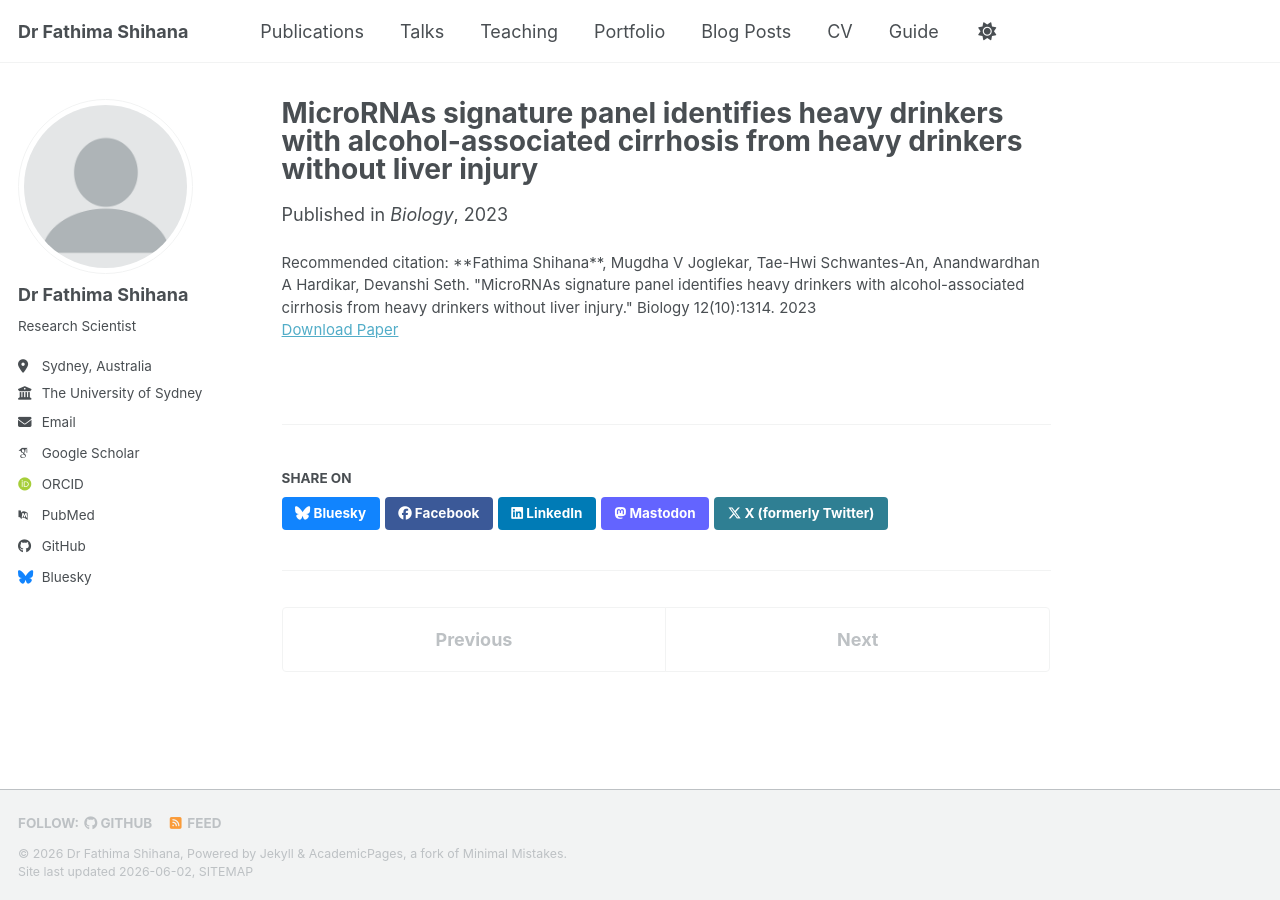
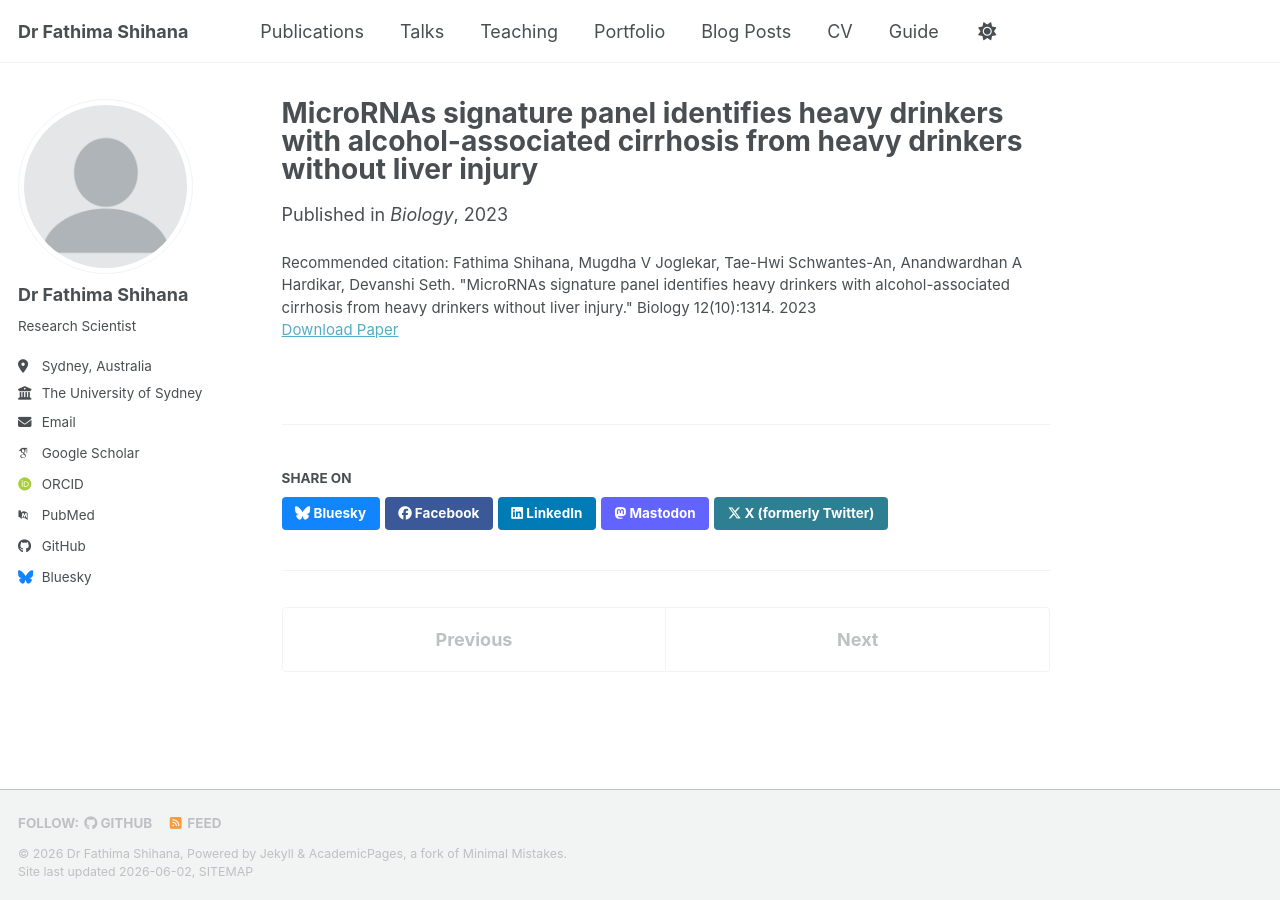
Before and after one commit to fathimashihana/fathimashihana.github.io, a Jekyll site: the page built from _publications/2023-micrornas-signature-panel-identifies-heavy-drinkers-with-alcohol-associated-cirr.md, in a window 1280 px wide. Built offline with Jekyll 4.4.1, drawn with Linux system fonts in a browser that asks for light colours; some web fonts are replaced; a script bundle is joined from its source files by our own code; library files that are not in the unit come from our copies.

```diff
--- a/_publications/2023-micrornas-signature-panel-identifies-heavy-drinkers-with-alcohol-associated-cirr.md
+++ b/_publications/2023-micrornas-signature-panel-identifies-heavy-drinkers-with-alcohol-associated-cirr.md
@@ -8,5 +8,5 @@ venue: "Biology"
 paperurl: ""
 pdfurl: "/files/micrornas-signature-panel-identifies-heavy-drinkers-with-alcohol-associated-cirr.pdf"
 pubmedurl: "https://pubmed.ncbi.nlm.nih.gov/?term=MicroRNAs+signature+panel+identifies+heavy+drinkers+with+alcohol-associated+cirrhosis+from+heavy+drinkers+without+liver+injury"
-citation: "**Fathima Shihana**, Mugdha V Joglekar, Tae-Hwi Schwantes-An, Anandwardhan A Hardikar, Devanshi Seth. \"MicroRNAs signature panel identifies heavy drinkers with alcohol-associated cirrhosis from heavy drinkers without liver injury.\" Biology 12(10):1314. 2023"
+citation: "Fathima Shihana, Mugdha V Joglekar, Tae-Hwi Schwantes-An, Anandwardhan A Hardikar, Devanshi Seth. \"MicroRNAs signature panel identifies heavy drinkers with alcohol-associated cirrhosis from heavy drinkers without liver injury.\" Biology 12(10):1314. 2023"
 ---
```
